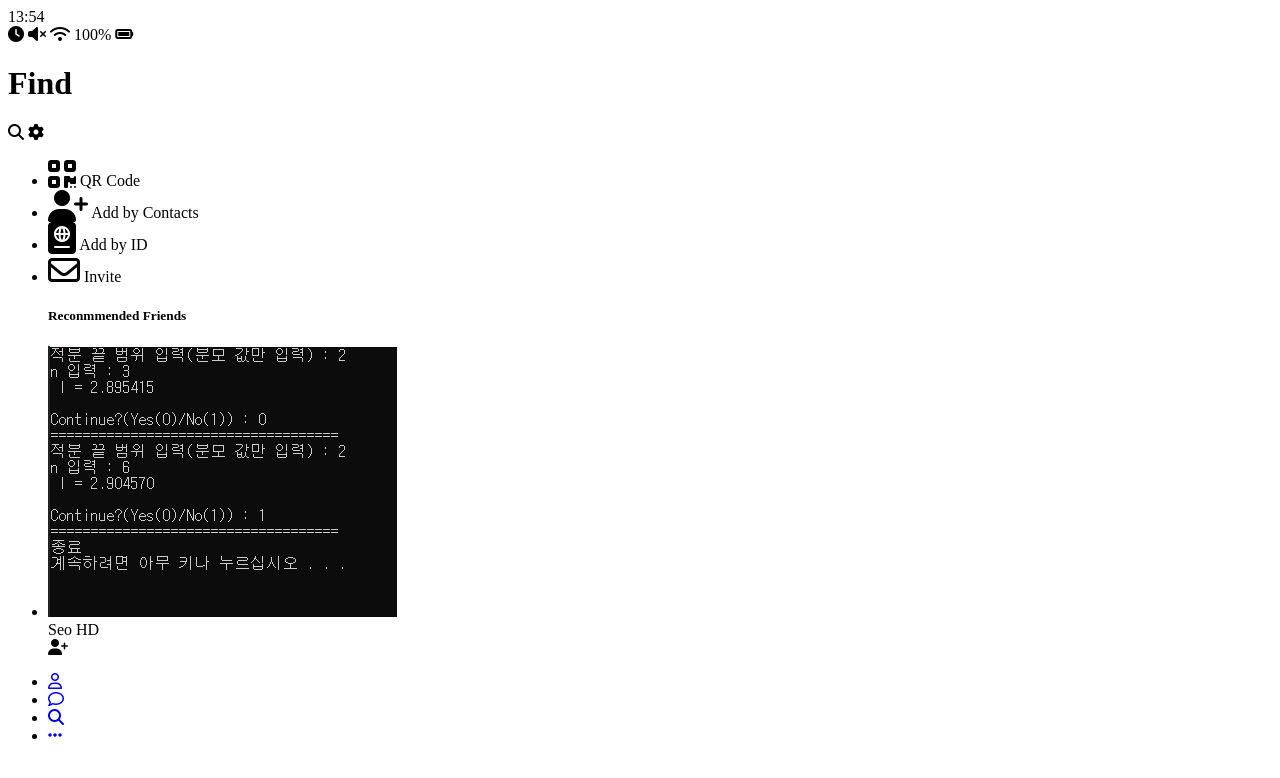
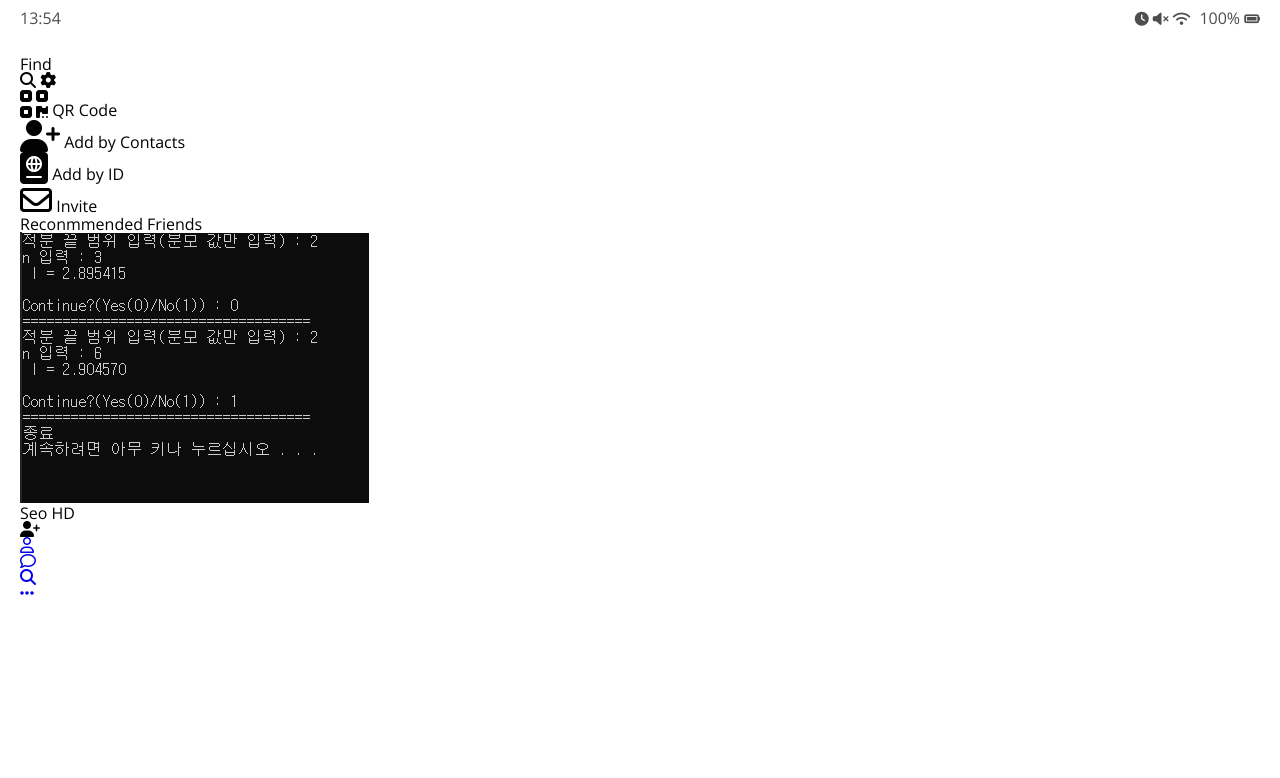
Before and after one commit to Hyung-Dong-Seo/kakao-clone-2.0, a plain HTML site: page find.html in a window 1280 px wide. Drawn offline with nearby package versions, Linux system fonts and the light colour scheme.

Commit message:
css start 2019-12-25

```diff
--- /dev/null
+++ b/css/reset.css
@@ -0,0 +1,129 @@
+/* http://meyerweb.com/eric/tools/css/reset/
+   v2.0 | 20110126
+   License: none (public domain)
+*/
+
+html,
+body,
+div,
+span,
+applet,
+object,
+iframe,
+h1,
+h2,
+h3,
+h4,
+h5,
+h6,
+p,
+blockquote,
+pre,
+a,
+abbr,
+acronym,
+address,
+big,
+cite,
+code,
+del,
+dfn,
+em,
+img,
+ins,
+kbd,
+q,
+s,
+samp,
+small,
+strike,
+strong,
+sub,
+sup,
+tt,
+var,
+b,
+u,
+i,
+center,
+dl,
+dt,
+dd,
+ol,
+ul,
+li,
+fieldset,
+form,
+label,
+legend,
+table,
+caption,
+tbody,
+tfoot,
+thead,
+tr,
+th,
+td,
+article,
+aside,
+canvas,
+details,
+embed,
+figure,
+figcaption,
+footer,
+header,
+hgroup,
+menu,
+nav,
+output,
+ruby,
+section,
+summary,
+time,
+mark,
+audio,
+video {
+  margin: 0;
+  padding: 0;
+  border: 0;
+  font-size: 100%;
+  font: inherit;
+  vertical-align: baseline;
+}
+/* HTML5 display-role reset for older browsers */
+article,
+aside,
+details,
+figcaption,
+figure,
+footer,
+header,
+hgroup,
+menu,
+nav,
+section {
+  display: block;
+}
+body {
+  line-height: 1;
+}
+ol,
+ul {
+  list-style: none;
+}
+blockquote,
+q {
+  quotes: none;
+}
+blockquote:before,
+blockquote:after,
+q:before,
+q:after {
+  content: "";
+  content: none;
+}
+table {
+  border-collapse: collapse;
+  border-spacing: 0;
+}
--- /dev/null
+++ b/css/status-bar.css
@@ -0,0 +1,14 @@
+.status-bar {
+  display: flex;
+  justify-content: space-between;
+  margin-bottom: 30px;
+  opacity: 0.7;
+}
+
+.status-bar i {
+  font-size: 14px;
+}
+
+.status-bar .status-bar__bettery-level {
+  margin-left: 5px;
+}
--- /dev/null
+++ b/css/styles.css
@@ -0,0 +1,15 @@
+/* 구글 폰트 import 하는 법
+https://fonts.google.com/ 에 들어가서 원하는 폰트
+include 후 import 시킨다
+
+*/
+@import url("https://fonts.googleapis.com/css?family=Open+Sans:400,700&display=swap");
+@import "reset.css";
+@import "status-bar.css";
+body {
+  background-color: white;
+  padding: 10px 20px;
+  color: #020202;
+  font-family: "Open Sans", -apple-system, BlinkMacSystemFont, "Segoe UI", Roboto, Oxygen, Ubuntu,
+    Cantarell, "Open Sans", "Helvetica Neue", sans-serif;
+}
--- a/find.html
+++ b/find.html
@@ -1,12 +1,12 @@
 <!DOCTYPE html>
 <html lang="en">
   <head>
-    <meta charset="UTF-8">
-    <meta name="viewport" content="width=device-width, initial-scale=1.0">
-    <meta http-equiv="X-UA-Compatible" content="ie=edge">
-    <script src="https://kit.fontawesome.com/61bb3eb575.js"
-      crossorigin="anonymous"></script>
+    <meta charset="UTF-8" />
+    <meta name="viewport" content="width=device-width, initial-scale=1.0" />
+    <meta http-equiv="X-UA-Compatible" content="ie=edge" />
+    <script src="https://kit.fontawesome.com/61bb3eb575.js" crossorigin="anonymous"></script>
 
+    <link rel="stylesheet" href="css/styles.css" />
     <title>Find | Kakao Clone</title>
   </head>
   <body>
@@ -22,7 +22,7 @@
         <i class="fas fa-battery-full"></i>
       </div>
     </div>
-    <header class ="header">
+    <header class="header">
       <div class="header__header-column">
         <h1 class="header__title">Find</h1>
       </div>
```
Also changed, not shown: chat.html (+8 -10 lines), friends.html (+4 -4 lines), index.html (+9 -9 lines), more.html (+13 -11 lines), setting.html (+7 -9 lines). Lines whose indentation alone changed are shown as unchanged.
